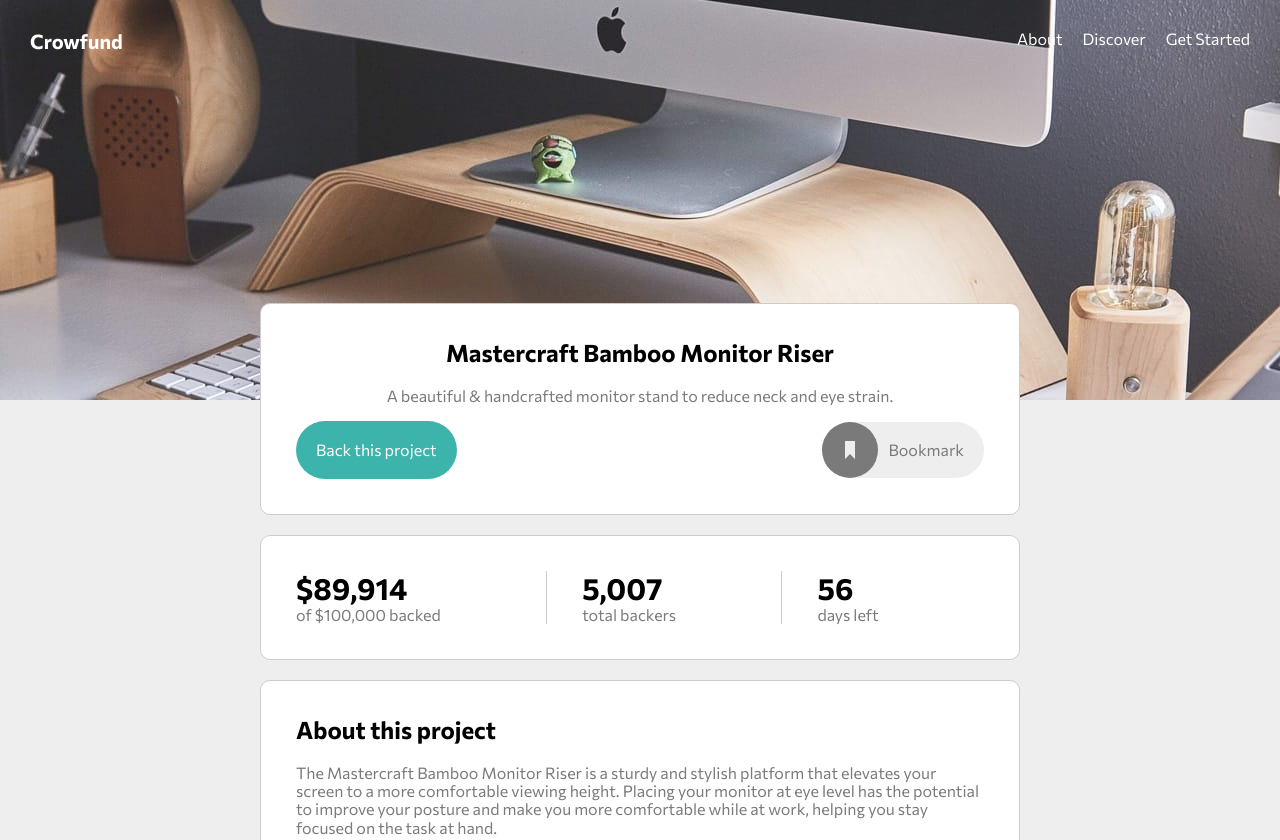
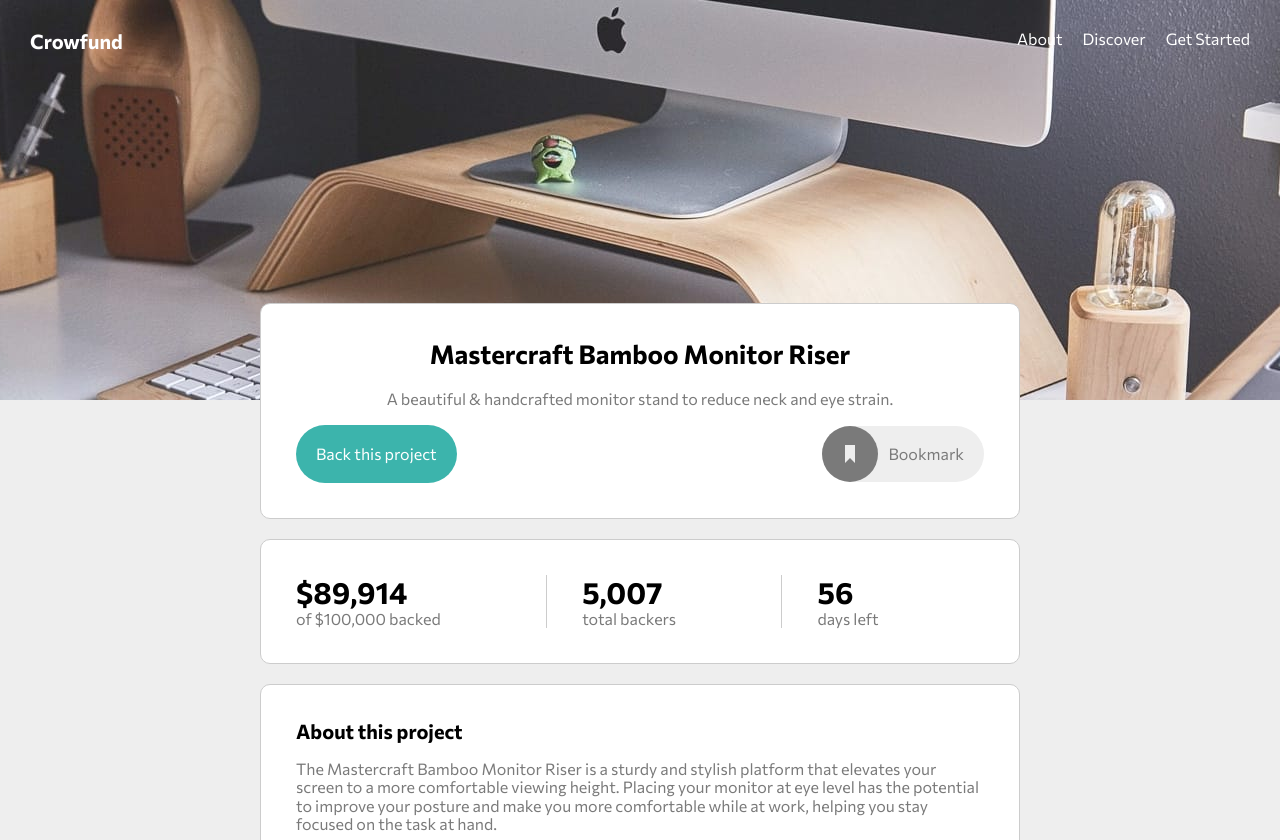
Before and after one commit to filipszumski/crowdfunding-product-page, a plain HTML site: page index.html in a window 1280 px wide. Shown: the top 840 px of the page. Drawn offline with nearby package versions, Linux system fonts and the light colour scheme.

Commit message:
change font size for headers

```diff
--- a/index.html
+++ b/index.html
@@ -35,7 +35,7 @@
 
   <main class="main">
     <section class="section section--top">
-      <h2 class="section__header">Mastercraft Bamboo Monitor Riser</h2>
+      <h2 class="section__header section__header--top">Mastercraft Bamboo Monitor Riser</h2>
       <p class="section__paragraph">A beautiful & handcrafted monitor stand to reduce neck and eye strain.</p>
       <div class="flexContainer">
         <button class="section__button"> Back this project</button>
--- a/section.css
+++ b/section.css
@@ -51,6 +51,16 @@
 .section__header {
     color: hsl(0, 0%, 0%);
     margin-top: 0px;
+    font-size: 20px;
+}
+
+.section__header--top {
+font-size: 26px;
+}
+
+.section__header--top {
+    color: hsl(0, 0%, 0%);
+    margin-top: 0px;
 }
 
 .section__button {
```
